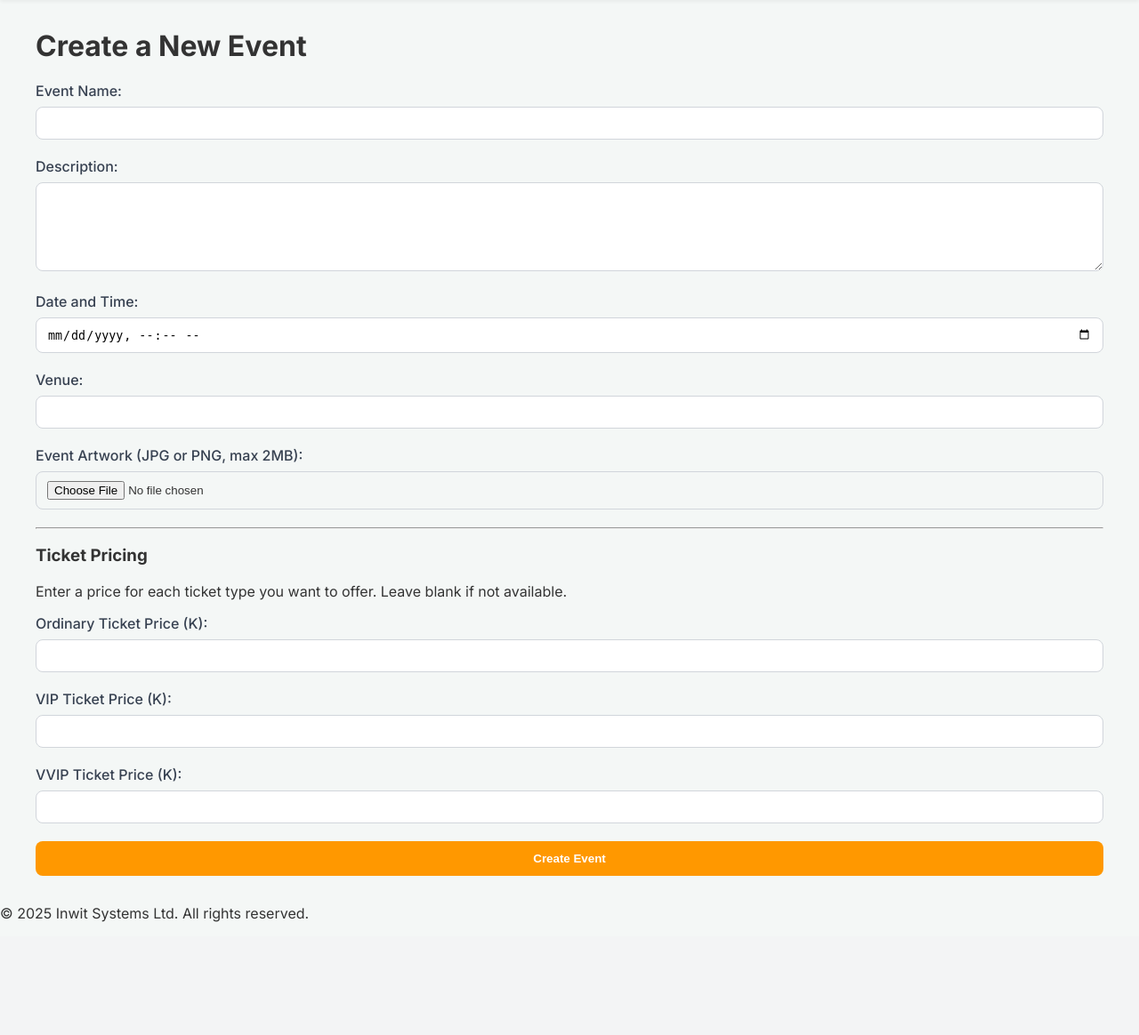
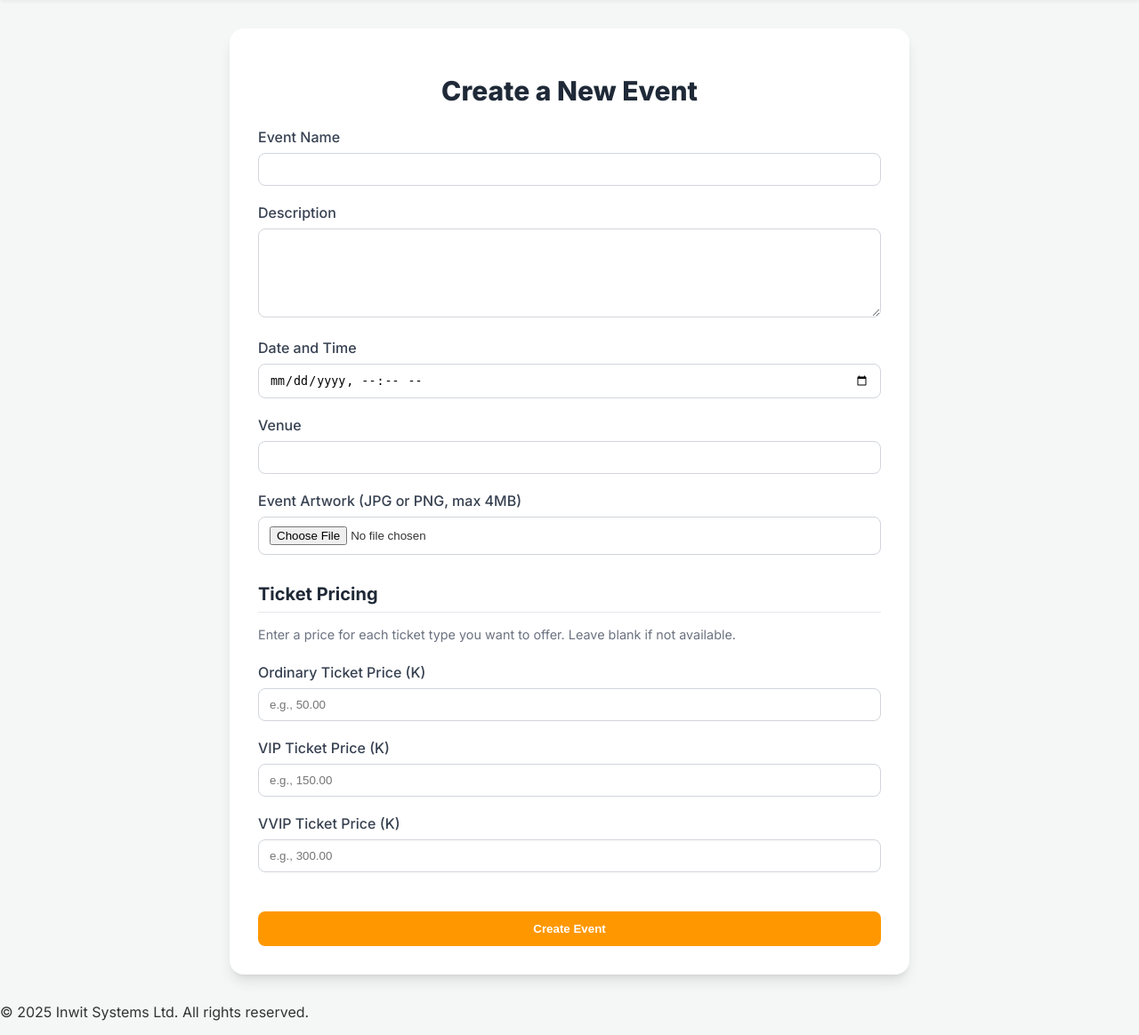
Before and after one commit to Plightin/inwit-tix-app, a Flask app: page /create_event in a window 1280 px wide. Shown: the part 66-1230 px from the top of the page at 89% size. Before the commit the page ends 1103 px from the top, so only its background shows below. Run offline with Flask 3, Linux system fonts and the light colour scheme; the visitor is signed in with stand-in values (Sample User, id 1).

Commit message:
Update create_event.html

```diff
--- a/templates/create_event.html
+++ b/templates/create_event.html
@@ -1,45 +1,48 @@
 {% extends 'layout.html' %}
-{% block title %}Create New Event{% endblock %}
+{% block title %}Create Event{% endblock %}
 {% block content %}
-    <h1>Create a New Event</h1>
-    <form action="{{ url_for('create_event') }}" method="post" class="form-card" enctype="multipart/form-data">
+<div class="form-container" style="max-width: 700px;">
+    <h1 class="form-title">Create a New Event</h1>
+    <form method="post" enctype="multipart/form-data">
+
         <div class="form-group">
-            <label for="name">Event Name:</label>
+            <label for="name">Event Name</label>
             <input type="text" id="name" name="name" required>
         </div>
         <div class="form-group">
-            <label for="description">Description:</label>
-            <textarea id="description" name="description" rows="4" required></textarea>
+            <label for="description">Description</label>
+            <textarea id="description" name="description" required></textarea>
         </div>
         <div class="form-group">
-            <label for="event_datetime">Date and Time:</label>
+            <label for="event_datetime">Date and Time</label>
             <input type="datetime-local" id="event_datetime" name="event_datetime" required>
         </div>
         <div class="form-group">
-            <label for="venue">Venue:</label>
+            <label for="venue">Venue</label>
             <input type="text" id="venue" name="venue" required>
         </div>
         <div class="form-group">
-            <label for="artwork">Event Artwork (JPG or PNG, max 2MB):</label>
+            <label for="artwork">Event Artwork (JPG or PNG, max 4MB)</label>
             <input type="file" id="artwork" name="artwork" accept=".jpg, .jpeg, .png" required>
         </div>
 
-        <hr>
-        <h3>Ticket Pricing</h3>
-        <p>Enter a price for each ticket type you want to offer. Leave blank if not available.</p>
+        <h2 class="form-subtitle">Ticket Pricing</h2>
+        <p style="color: #6b7280; font-size: 0.9rem; margin-bottom: 1.5rem;">Enter a price for each ticket type you want to offer. Leave blank if not available.</p>
+
         <div class="form-group">
-            <label for="price_ordinary">Ordinary Ticket Price (K):</label>
-            <input type="number" id="price_ordinary" name="price_ordinary" step="0.01" min="0">
+            <label for="price_ordinary">Ordinary Ticket Price (K)</label>
+            <input type="number" id="price_ordinary" name="price_ordinary" step="0.01" min="0" placeholder="e.g., 50.00">
         </div>
         <div class="form-group">
-            <label for="price_vip">VIP Ticket Price (K):</label>
-            <input type="number" id="price_vip" name="price_vip" step="0.01" min="0">
+            <label for="price_vip">VIP Ticket Price (K)</label>
+            <input type="number" id="price_vip" name="price_vip" step="0.01" min="0" placeholder="e.g., 150.00">
         </div>
         <div class="form-group">
-            <label for="price_vvip">VVIP Ticket Price (K):</label>
-            <input type="number" id="price_vvip" name="price_vvip" step="0.01" min="0">
+            <label for="price_vvip">VVIP Ticket Price (K)</label>
+            <input type="number" id="price_vvip" name="price_vvip" step="0.01" min="0" placeholder="e.g., 300.00">
         </div>
 
-        <button type="submit" class="btn">Create Event</button>
+        <button type="submit" class="btn" style="margin-top: 1.5rem;">Create Event</button>
     </form>
+</div>
 {% endblock %}
```
